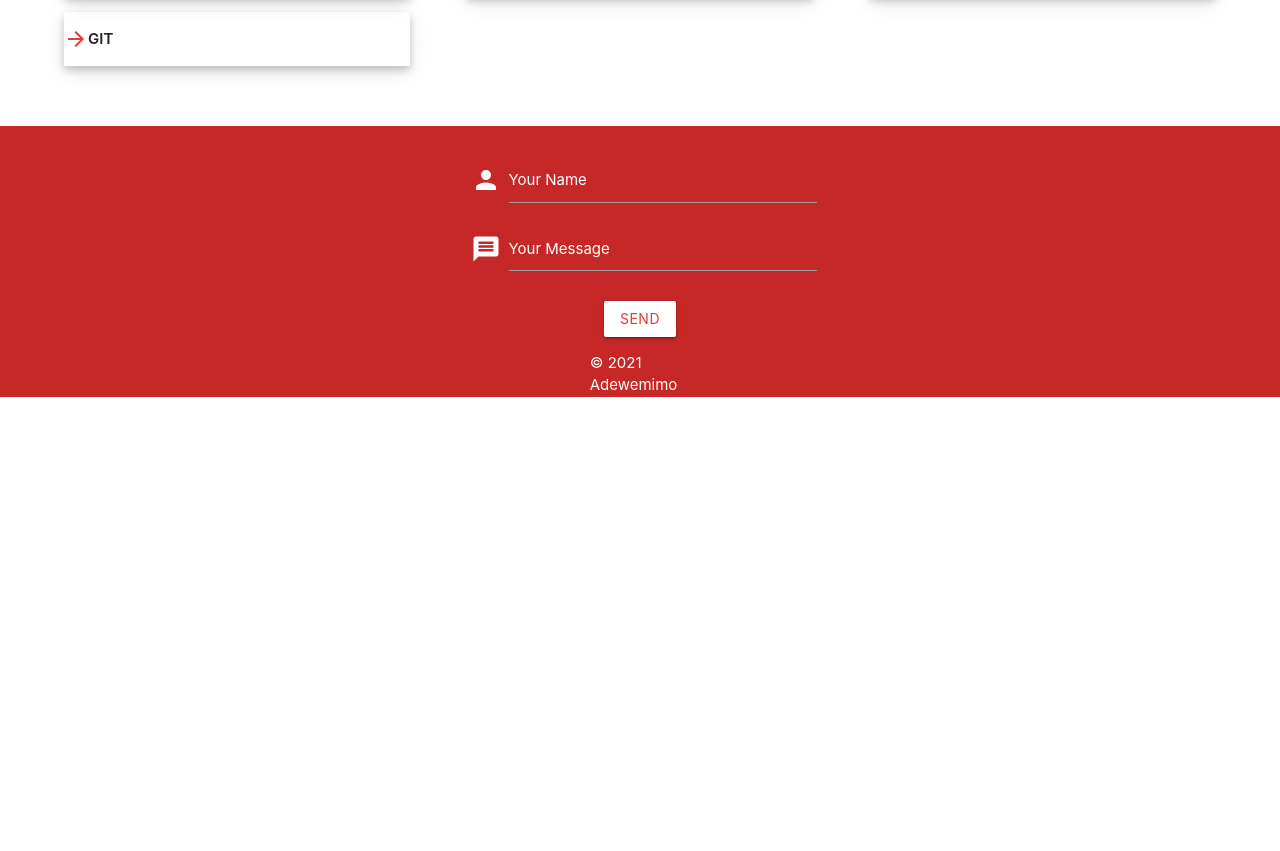
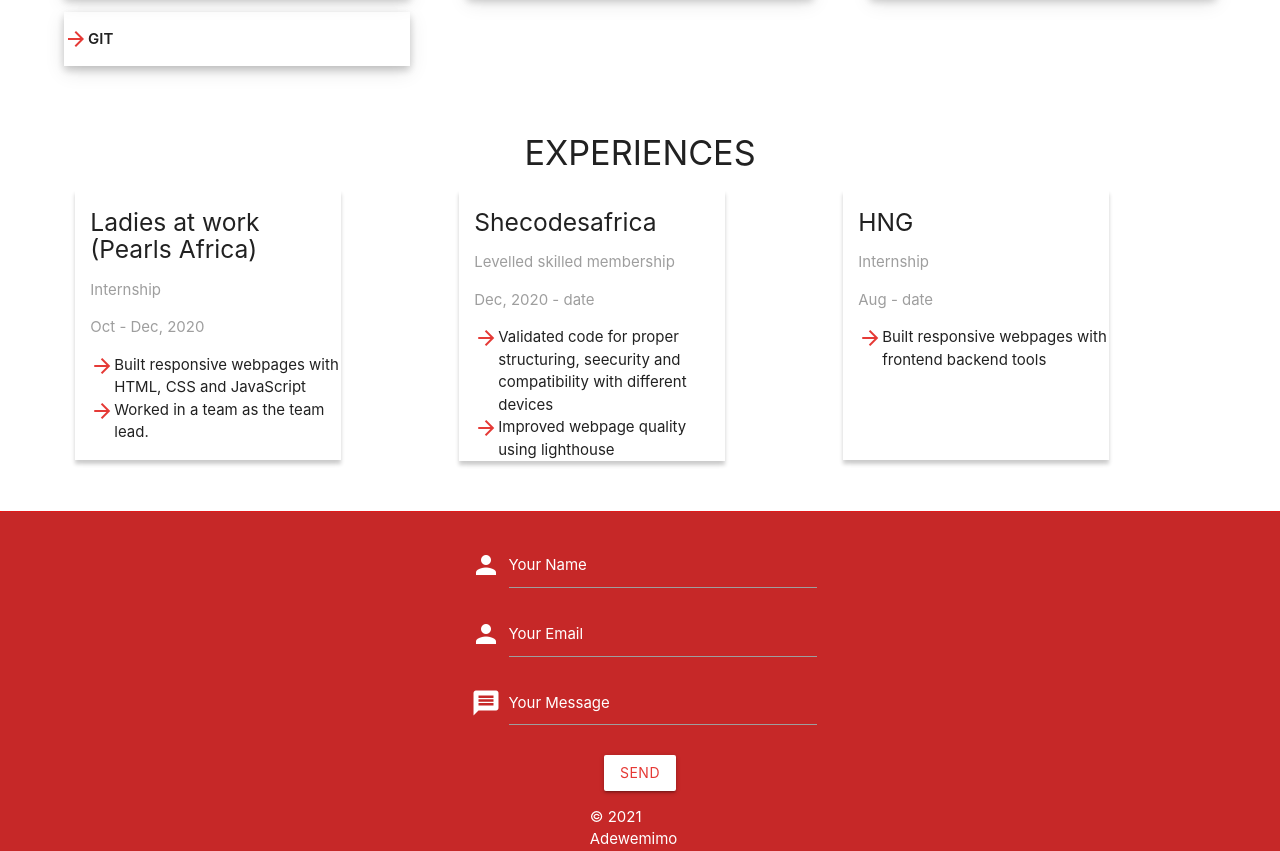
Before and after one commit to abiona01/HNG8-Backend-resume, a website: page public/index.html in a window 1280 px wide. Shown: the part 955-1806 px from the top of the page. Before the commit the page ends 1352 px from the top, so only its background shows below. Drawn offline with nearby package versions, Linux system fonts and the light colour scheme.

```diff
--- a/public/index.html
+++ b/public/index.html
@@ -161,7 +161,65 @@
 				</ul>
 			</section>
 
-			<section class="form" id="contact"></section>
+			<section class="experiences">
+				<h4 class="center" style="padding-bottom: 0.3rem">EXPERIENCES</h4>
+				<div class="row">
+					<div class="col s12 m4 l3">
+						<div class="experience">
+							<h5>Ladies at work (Pearls Africa)</h5>
+							<p class="grey-text">Internship</p>
+							<p class="grey-text">Oct - Dec, 2020</p>
+							<ul>
+								<li>
+									<i class="material-icons red-text text-darken-1"
+										>arrow_forward</i
+									>Built responsive webpages with HTML, CSS and JavaScript
+								</li>
+								<li>
+									<i class="material-icons red-text text-darken-1"
+										>arrow_forward</i
+									>
+									Worked in a team as the team lead.
+								</li>
+							</ul>
+						</div>
+					</div>
+					<div class="col s12 m3 l3 offset-l1 offset-m1">
+						<div class="experience">
+							<h5>Shecodesafrica</h5>
+							<p class="grey-text">Levelled skilled membership</p>
+							<p class="grey-text">Dec, 2020 - date</p>
+							<ul>
+								<li>
+									<i class="material-icons red-text text-darken-1"
+										>arrow_forward</i
+									>Validated code for proper structuring, seecurity and
+									compatibility with different devices
+								</li>
+								<li>
+									<i class="material-icons red-text text-darken-1"
+										>arrow_forward</i
+									>Improved webpage quality using lighthouse
+								</li>
+							</ul>
+						</div>
+					</div>
+					<div class="col s12 m3 l3 offset-l1 offset-m1">
+						<div class="experience">
+							<h5>HNG</h5>
+							<p class="grey-text">Internship</p>
+							<p class="grey-text">Aug - date</p>
+							<ul>
+								<li>
+									<i class="material-icons red-text text-darken-1"
+										>arrow_forward</i
+									>Built responsive webpages with frontend backend tools
+								</li>
+							</ul>
+						</div>
+					</div>
+				</div>
+			</section>
 		</main>
 		<footer class="red darken-3">
 			<div class="container center">
@@ -176,6 +234,11 @@
 						<i class="material-icons prefix white-text">person</i>
 						<input type="text" id="name" name="name" class="white-text" />
 						<label for="name" class="white-text">Your Name</label>
+					</div>
+					<div class="input-field">
+						<i class="material-icons prefix white-text">person</i>
+						<input type="email" id="email" name="email" class="white-text" />
+						<label for="email" class="white-text">Your Email</label>
 					</div>
 
 					<div class="input-field">
--- a/public/style.css
+++ b/public/style.css
@@ -79,7 +79,7 @@
 
 .about,
 .skills,
-.certifications,
+.experiences,
 .footer-div {
 	width: 90vw;
 	margin: 0 auto;
@@ -94,7 +94,7 @@
 	text-align: start;
 }
 
-li {
+.skill-list li {
 	width: 30%;
 	padding: 1rem 0;
 	font-weight: 600;
@@ -102,6 +102,18 @@
 	margin-bottom: 1rem;
 	align-items: center;
 	box-shadow: 0 4px 8px 0 rgba(0, 0, 0, 0.2), 0 6px 20px 0 rgba(0, 0, 0, 0.1);
+}
+.experience {
+	box-shadow: 0 4px 4px 0 rgba(0, 0, 0, 0.2), 0 6px 10px 0 rgba(0, 0, 0, 0.01);
+
+	min-height: 270px;
+	height: 100%;
+	padding-left: 1rem;
+	padding-top: 0.2rem;
+}
+.experience li {
+	display: flex;
+	align-items: initial;
 }
 
 .footer-div {
```
Also changed, not shown: server.js (+6 -1 lines).
